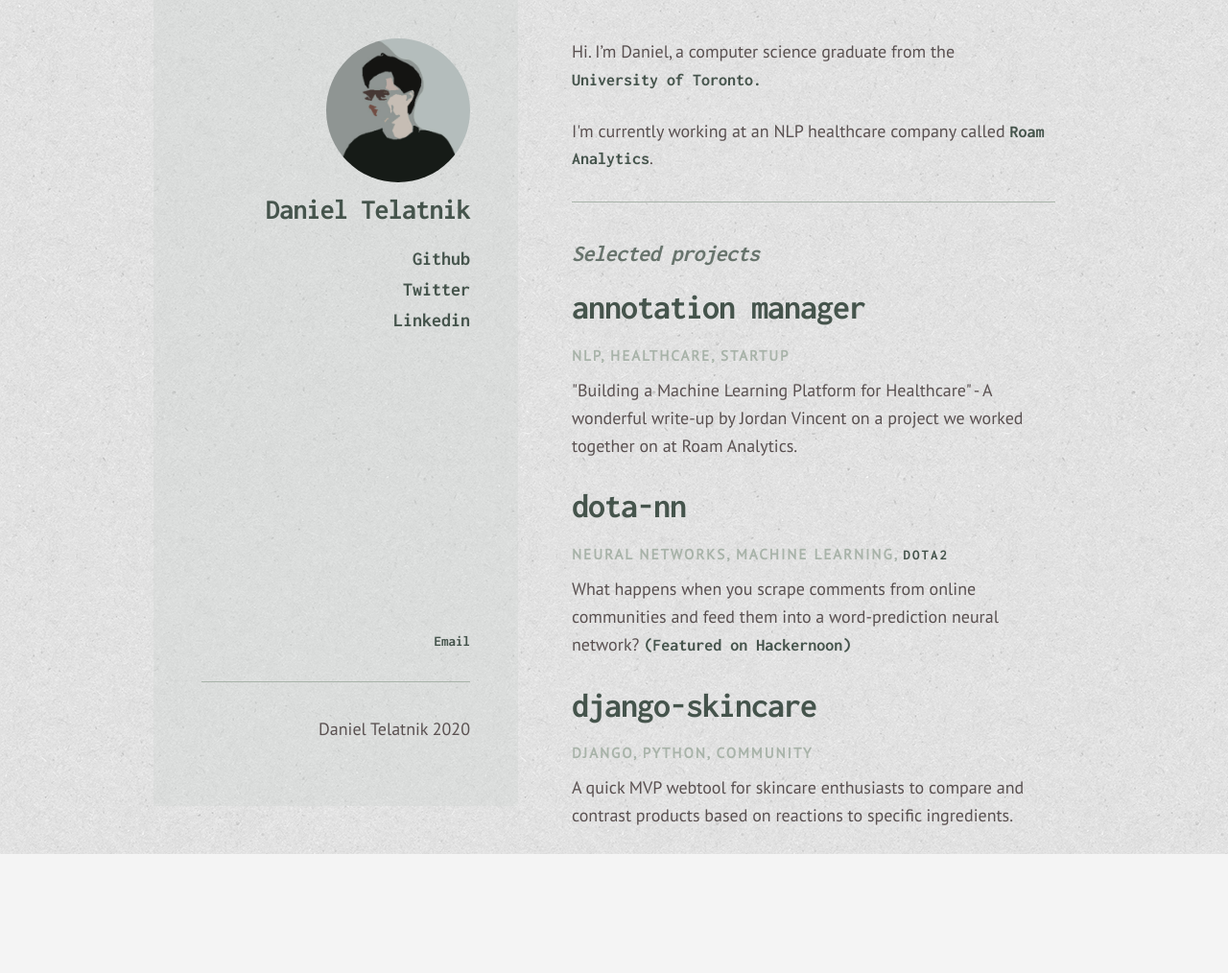
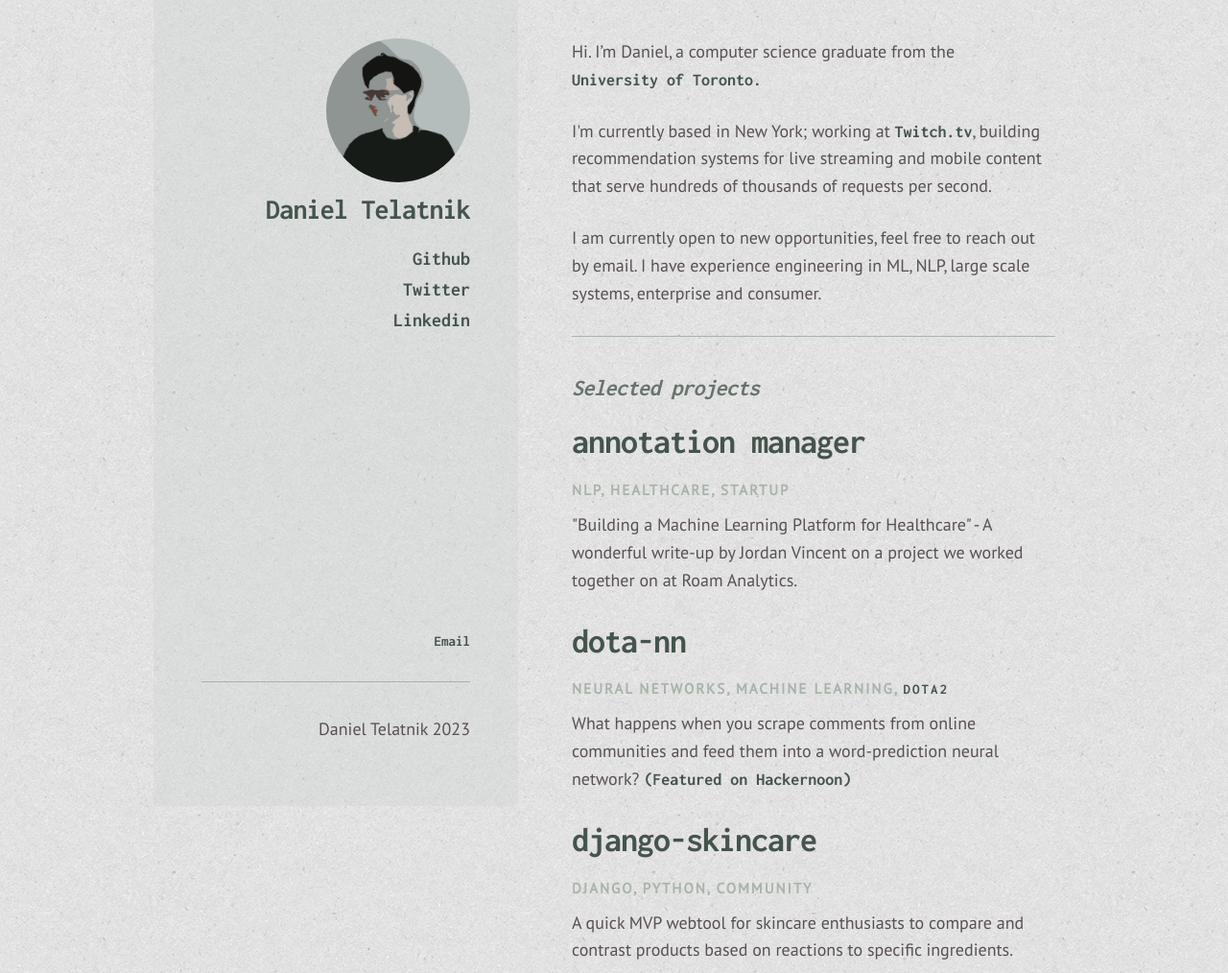
Before and after one commit to daendinam/daendinam.github.io, a plain HTML site: page index.html in a window 1280 px wide. Shown: the top 1014 px of the page at 96% size. Before the commit the page ends 890 px from the top, so only its background shows below. Drawn offline with nearby package versions, Linux system fonts and the light colour scheme.

Commit message:
quick update

```diff
--- a/index.html
+++ b/index.html
@@ -24,7 +24,7 @@
                     <h4><a href="#">Daniel Telatnik</a></h4>
                     <a href="https://github.com/daendinam" class="sb-links" target="_blank">Github</a>
                     <a href="https://twitter.com/dtelatnik" class="sb-links" target="_blank">Twitter</a>
-                    <a href="https://www.linkedin.com/in/dan-telatnik-74bb9955" class="sb-links" target="_blank">Linkedin</a>
+                    <a href="https://www.linkedin.com/in/daniel-telatnik-74bb9955/" class="sb-links" target="_blank">Linkedin</a>
                     <hr class="hide">
 
 
@@ -32,7 +32,7 @@
                 <div class="seven columns content">
                     <div class="descr">
                         <p>Hi. I’m Daniel, a computer science graduate from the <br><a href="#" img-src="images/ut.jpg" class="intro">University of Toronto.</a> </p>
-                        <p>I'm currently working at an NLP healthcare company called <a href="https://roamanalytics.com/">Roam Analytics</a>.</p>
+                        <p>I'm currently based in New York; working at <a href="https://twitch.tv">Twitch.tv</a>, building recommendation systems for live streaming and mobile content that serve hundreds of thousands of requests per second.</p> <p>I am currently open to new opportunities, feel free to reach out by email. I have experience engineering in ML, NLP, large scale systems, enterprise and consumer.</p>
                         <hr>
                         <h5><em><strong>Selected projects</strong></em></h5>
                         <div class="projects">
@@ -65,7 +65,7 @@
                     <h6>
                     <a href="mailto:contact@telatnik.com">Email</a></h6>
                     <hr>
-                    <p>Daniel Telatnik 2020</p>
+                    <p>Daniel Telatnik 2023</p>
                 </div>
             </div>
         </div>
```
